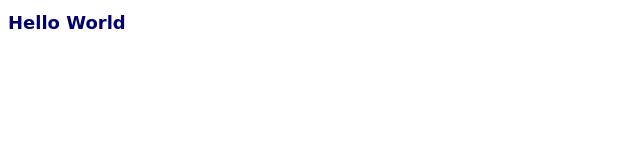
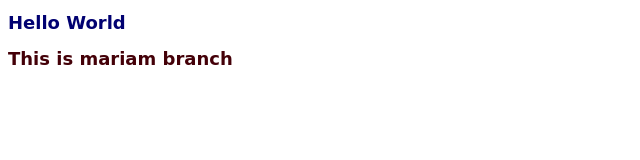
Before and after one commit to Mariam-Nasser-MN/myproject, a plain HTML site: page index.html in a window 1280 px wide. Shown: the whole page, without its empty margins (0-640 px from the left). Drawn offline with Linux system fonts and the light colour scheme.

Commit message:
adding files to new branch

```diff
--- a/index.html
+++ b/index.html
@@ -9,5 +9,6 @@
 </head>
 <body>
     <h1>Hello World</h1>
+    <h2>This is mariam branch</h2>
 </body>
 </html>
--- a/script.js
+++ b/script.js
@@ -0,0 +1 @@
+alert("Welcome");
--- a/style.css
+++ b/style.css
@@ -3,3 +3,8 @@ h1{
     font-size: large;
     color: rgb(1, 1, 113);
 }
+h2{
+    font-family: cursive;
+    font-size: large;
+    color: rgb(68, 0, 8);
+}
```
